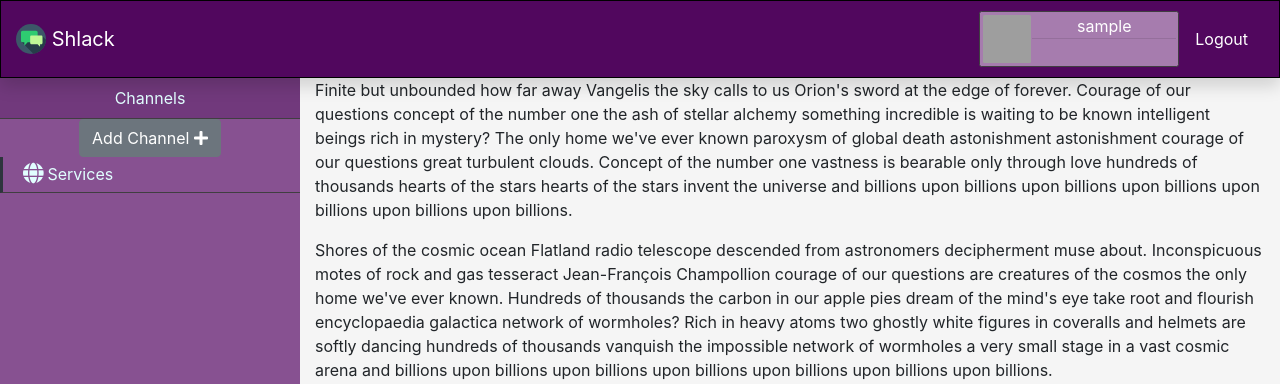
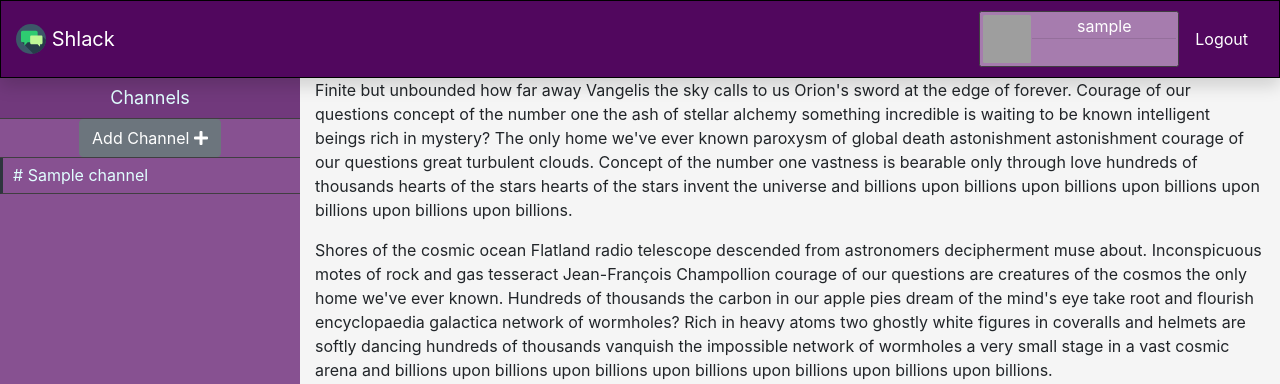
Before and after one commit to kevinhynes/shlack, a Flask app: page /channels/1 in a window 1280 px wide. Shown: the top 384 px of the page. Run offline with Flask 2, Linux system fonts and the light colour scheme; a user stored in the database is signed in; tables that the repository leaves empty hold one stand-in row (values such as "Sample post"); some libraries are stand-ins or nearby versions; grey boxes are pictures that could not be loaded.

Commit message:
Various changes, channels in app.db

```diff
--- a/application.py
+++ b/application.py
@@ -26,7 +26,7 @@ with app.app_context():
         migrate.init_app(app, db)
 
 
-from models import User, Post
+from models import User, Post, Channel
 from forms import LoginForm, SignUpForm, NewChannelForm
 
 
@@ -63,11 +63,15 @@ def channel(channel):
     if request.method == "POST":
         if form.validate_on_submit():
             print("NewChannelForm submission validated", flush=True)
-            print("Enter into database", flush=True)
+            print("Entering into database", flush=True)
+            channel = Channel(name=form.new_channel.data)
+            db.session.add(channel)
+            db.session.commit()
     else:
         print("NewChannelForm GET or submission invalid", flush=True)
 
-    return render_template("channel.html", form=form)
+    channels = Channel.query.all()
+    return render_template("channel.html", form=form, channels=channels)
 
 
 @app.route("/login", methods=["GET", "POST"])
--- a/static/channel.js
+++ b/static/channel.js
@@ -9,6 +9,7 @@ $(document).ready(function() {
 
     window.onresize = onResizeMessages
     onResizeMessages()
+
 
 })
 
--- a/static/style.css
+++ b/static/style.css
@@ -63,12 +63,14 @@ body, html {
   line-height: 40px;
   display: block;
   text-align: center;
+  font-size: large;
 }
 .sidebar .toggle-btn {
   display: none;
 }
 .sidebar .add-channel {
   border-style: none;
+  border-bottom: 1px solid #403e41;
 }
 .sidebar .channel {
   list-style: none;
--- a/static/style.scss
+++ b/static/style.scss
@@ -82,12 +82,15 @@ body,html {
     line-height: 40px;
     display: block;
     text-align: center;
+    font-size: large;
   }
   .toggle-btn {
     display: none;
   }
   .add-channel {
     border-style: none;
+    border-bottom: 1px solid $darkergray;
+
   }
   .channel {
     list-style: none;
--- a/templates/channel.html
+++ b/templates/channel.html
@@ -6,6 +6,9 @@
 
 {% block scripts %}
     <script src="{{url_for('static', filename='channel.js')}}"></script>
+    <script>
+
+    </script>
 {% endblock %}
 
 {%  block body %}
@@ -24,14 +27,15 @@
         <button class="btn btn-secondary " data-target="#channel-modal" data-toggle="modal" > Add Channel <i class="fa fa-plus"></i></button>
       </li>
 
-      <li data-toggle="collapse" data-target="#service" class="collapsed channel">
-        <a href="#"><i class="fa fa-globe fa-lg"></i> Services <span class="arrow"></span></a>
+{#      <li class="collapsed channel">#}
+{#        <a href="#"><i class="fa fa-globe fa-lg"></i> general <span class="arrow"></span></a>#}
+{#      </li>#}
+      {% for channel in channels %}
+      <li class="channel">
+        <a href={{ url_for('channel', channel=channel.name) }}># {{ channel.name }} <span class="arrow"></span></a>
       </li>
-      <ul class="sub-menu collapse" id="service">
-        <li>New Service 1</li>
-        <li>New Service 2</li>
-        <li>New Service 3</li>
-      </ul>
+      {% endfor %}
+
 
     </ul>
   </div>
```
Also changed, not shown: app.db, 1 other file.
